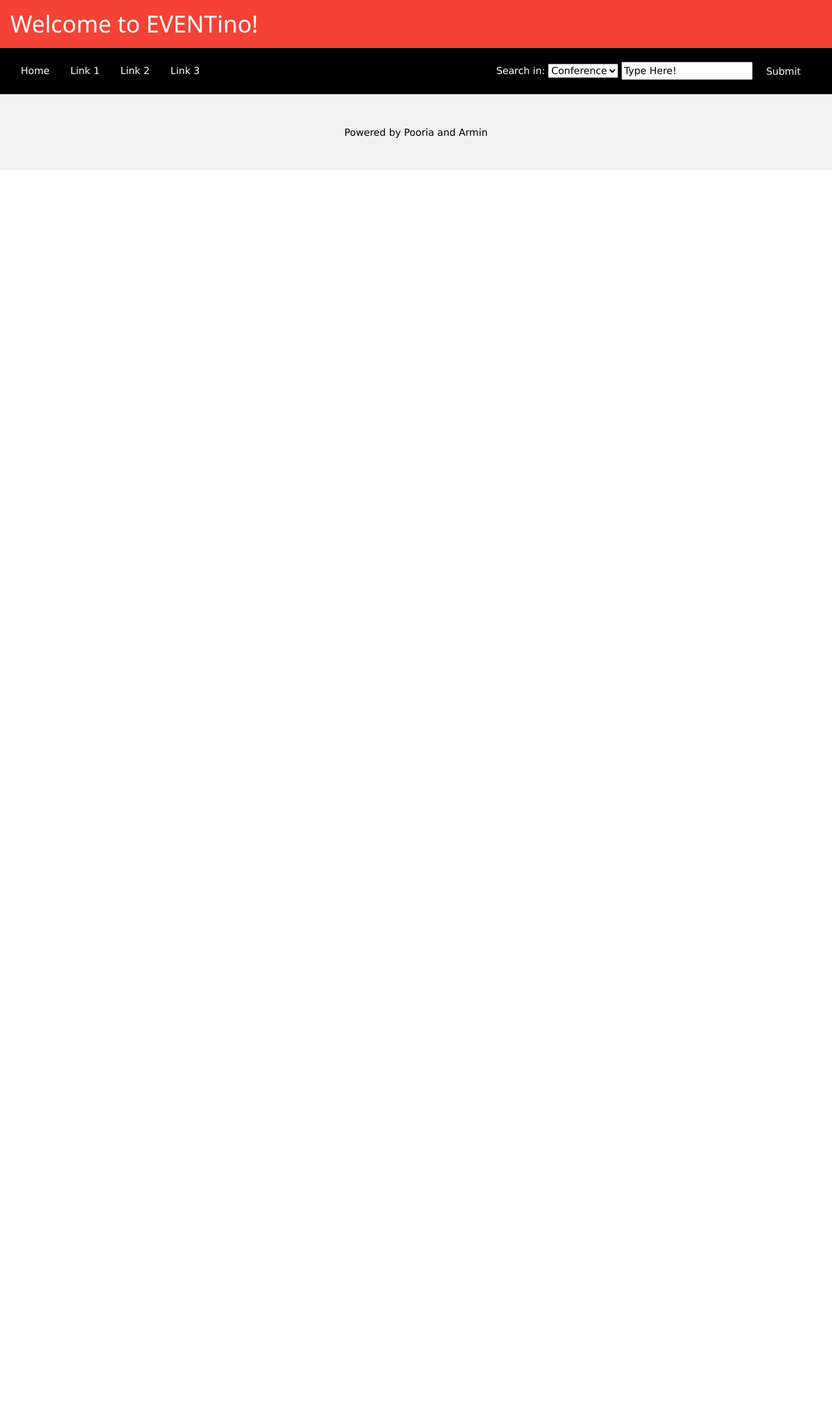
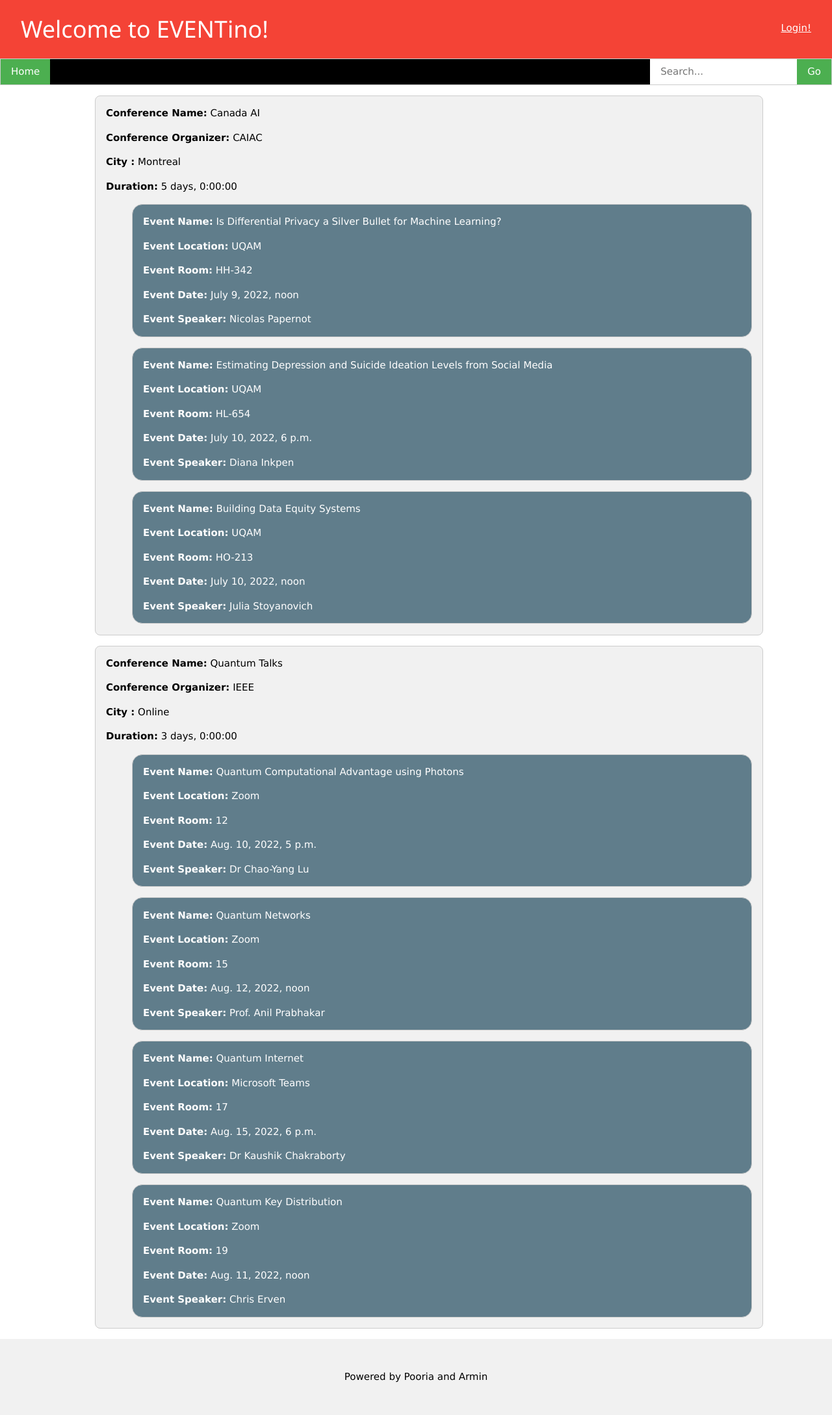
Before and after one commit to PooriaT/PAP, a Django app: page / in a window 1280 px wide. Shown: the whole page at 65% size. Before the commit the page ends 262 px from the top, so only its background shows below. Run offline with Django 4.2, Linux system fonts and the light colour scheme; data comes from the database, SQL or seed files in the repository.

Commit message:
Conference Contents

```diff
--- a/eventHandler/models.py
+++ b/eventHandler/models.py
@@ -14,16 +14,16 @@ class Userprofile(models.Model):
 
 class Conference(models.Model):
     conferenceID = models.AutoField(primary_key=True)
-    conferenceName = models.CharField(max_length=60)
+    conferenceName = models.CharField(max_length=150)
     conferenceOrganizer = models.CharField(max_length=30)
     city = models.CharField(max_length=20)
     dateRange = models.DurationField(default=datetime.timedelta(days=1), blank=True)
-    events = models.ForeignKey('Event', on_delete=models.CASCADE)
 
 class Event(models.Model):
     eventID = models.IntegerField(unique=True)
-    eventName = models.CharField(max_length=20)
+    eventName = models.CharField(max_length=150)
     eventLocation = models.CharField(max_length=20)
     eventRoom = models.CharField(max_length=15)
     eventDate = models.DateTimeField()
     eventSpeaker = models.CharField(max_length=60)
+    conference = models.ForeignKey('Conference', on_delete=models.CASCADE, blank=True)
--- a/eventHandler/templates/eventHandler/index.html
+++ b/eventHandler/templates/eventHandler/index.html
@@ -17,12 +17,19 @@
     <body>
 
         <!-- Header -->
-        <header class="w3-container w3-red">
-            <h1>Welcome to EVENTino!</h1>
+        <header class="w3-container w3-bar w3-red">
+            <h1 class="w3-bar-item">Welcome to EVENTino!</h1>
+            <a href="#" class="w3-bar-item w3-block w3-mobile w3-padding-32 w3-right">Login!</a>
         </header>
-        <div class="w3-bar w3-black">
+        <div class="w3-bar w3-black w3-border">
+            <a href="#" class="w3-bar-item w3-button w3-mobile w3-green">Home</a>
+
+            <button class="w3-bar-item w3-button w3-green w3-mobile w3-right">Go</button>
+            <input type="text" class="w3-bar-item w3-input w3-white w3-mobile w3-right" placeholder="Search...">
+        </div>
+        {% comment %} <div class="w3-bar w3-black">
             <div class="w3-container w3-left">
-                <a href="/recipeManager/" class="w3-bar-item w3-button w3-margin-top">Home</a>
+                <a href="/recipeManager/" class="w3-bar-item w3-button w3-margin-top w3-green   ">Home</a>
                 <a href="#" class="w3-bar-item w3-button w3-margin-top">Link 1</a>
                 <a href="#" class="w3-bar-item w3-button w3-margin-top">Link 2</a>
                 <a href="#" class="w3-bar-item w3-button w3-margin-top">Link 3</a>
@@ -37,11 +44,11 @@
                         <option value="category">Organizer</option>
                         <option value="chefName">Speaker</option>
                     </select>
-                    <input type="text" id="searchFor" name="searchFor" value="Type Here!">
+                    <input type="text" id="searchFor" name="searchFor" placeholder="Type Here!">
                     <input class="w3-button" type="submit" name="searchSubmit" value="Submit">
                 </form>
             </div>
-        </div>
+        </div>  {% endcomment %}
 
 
         <div class="w3-content" style="max-width:1100px">
@@ -67,7 +74,52 @@
 
             <!-- Page content -->
             <div class="w3-container">
+                {% if conferences %}
+                    <ul>
+                        {% for conference in conferences %}
+                            <div class="w3-panel w3-border w3-light-grey w3-round-large">
+                                <p><b>Conference Name:</b> {{ conference.conferenceName }}</p>
+                                <p><b>Conference Organizer:</b> {{ conference.conferenceOrganizer }}</p>
+                                <p><b>City :</b> {{ conference.city }}</p>
+                                <p><b>Duration:</b> {{ conference.dateRange }}</p>
+                                {% if events %}
+                                    <ul>
+                                        {% for event in events %}
+                                            {% if event.conference.conferenceName == conference.conferenceName %}
+                                                <div class="w3-panel w3-border w3-blue-grey w3-round-xlarge">
+                                                    <p><b>Event Name:</b> {{ event.eventName }}</p>
+                                                    <p><b>Event Location:</b> {{ event.eventLocation }}</p>
+                                                    <p><b>Event Room:</b> {{ event.eventRoom }}</p>
+                                                    <p><b>Event Date:</b> {{ event.eventDate }}</p>
+                                                    <p><b>Event Speaker:</b> {{ event.eventSpeaker }}</p>
+                                                </div>
+                                            {% endif %}
+                                        {% endfor %}
+                                    </ul>
+                                {% else %}
+                                    <p class="w3-panel w3-red">No Event!!!!.</p>
+                                {% endif %}
+                                {% comment %} <p><b>Recipe ID: #</b> {{ item.recipeID }}</p>
+                                <p><b>Food Name:</b> {{ item.recipeName }}</p>
+                                <p><b>Category:</b> {{ item.category }}</p>
+                                <p><b>Ingredients:</b></p>
+                                <p>
+                                    {{item.ingredient|linenumbers|linebreaksbr }}
+                                </p>
+                                <p><b>Time Duration:</b> {{ item.duration }}</p>
+                                <p><b>Steps:</b></p>
+                                <p>{{ item.steps|linebreaksbr }}</p>
+                                <p><b>Calorie:</b> {{ item.calories }} C</p>
+                                <p><b>Servings:</b> {{ item.servings|floatformat:"0" }}</p>
+                                <p><b>Introduced by:</b> {{ item.chefName }}</p> {% endcomment %}
+                                 <!-- Trigger/Open the Modal -->
 
+                            </div>
+                        {% endfor %}
+                    </ul>
+                {% else %}
+                    <p class="w3-panel w3-red">No Entry!!!!.</p>
+                {% endif %}
             </div>
         <!-- End page content -->
         </div>
--- a/eventHandler/views.py
+++ b/eventHandler/views.py
@@ -7,11 +7,24 @@ from .models import Userprofile
 from .models import Conference
 from .models import Event
 
+#Index Page
+def index(request):
+    allEvents = Event.objects.all()
+    allConf = Conference.objects.all()
 
-def index(request):
+
     template = loader.get_template('eventHandler/index.html')
-    # context = {
-    #     'latest_question_list': latest_question_list,
-    # }
-    context = {}
+    context = {
+        'conferences' : allConf,
+        'events': allEvents,
+    }
     return HttpResponse(template.render(context, request))
+
+
+#Login Page
+def login(request):
+    pass
+
+#Register Page
+def register(request):
+    pass
```
Also changed, not shown: db.sqlite3, eventHandler/migrations/0001_initial.py, eventHandler/migrations/0002_alter_conference_conferencename_and_more.py (added).
